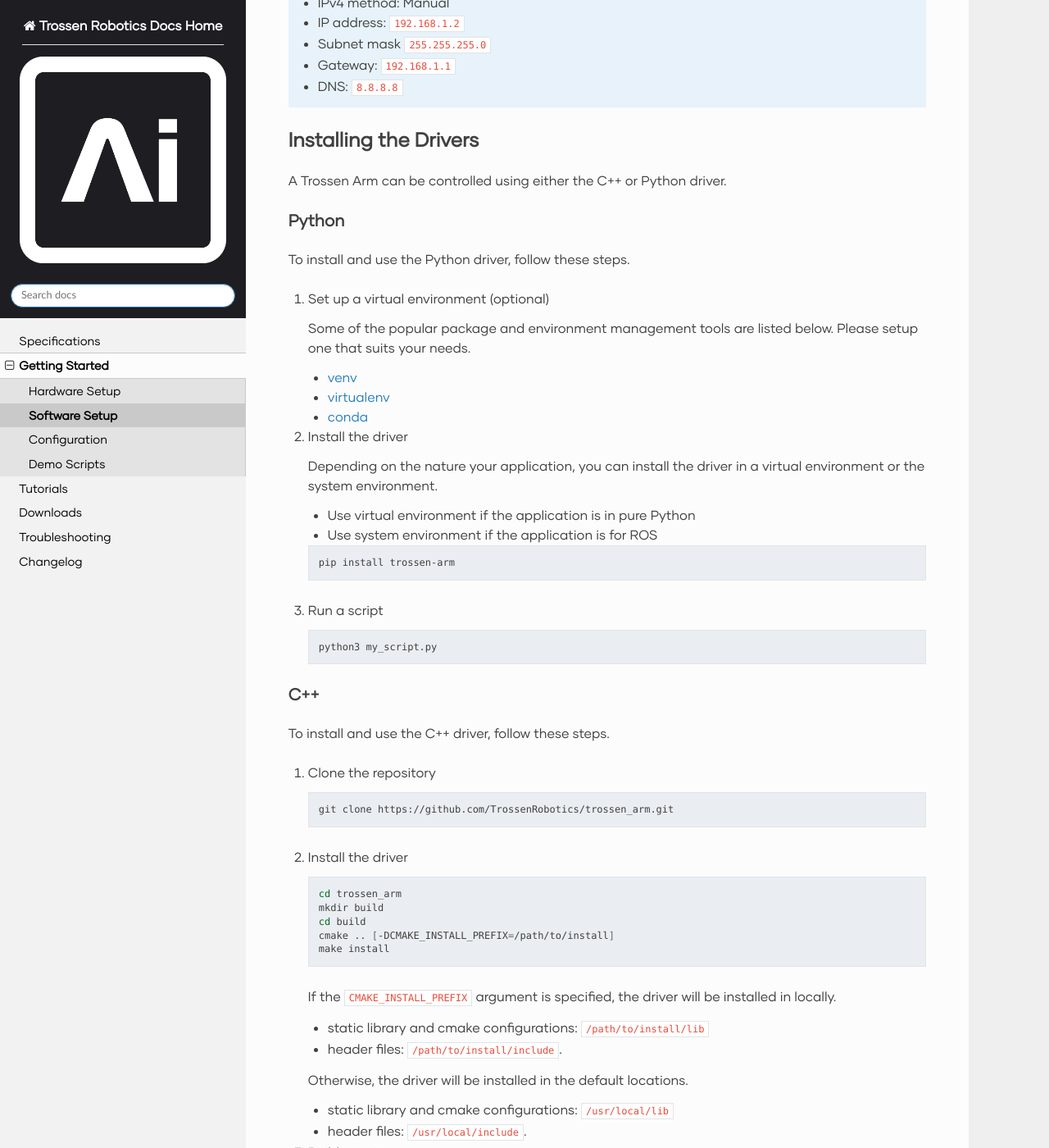
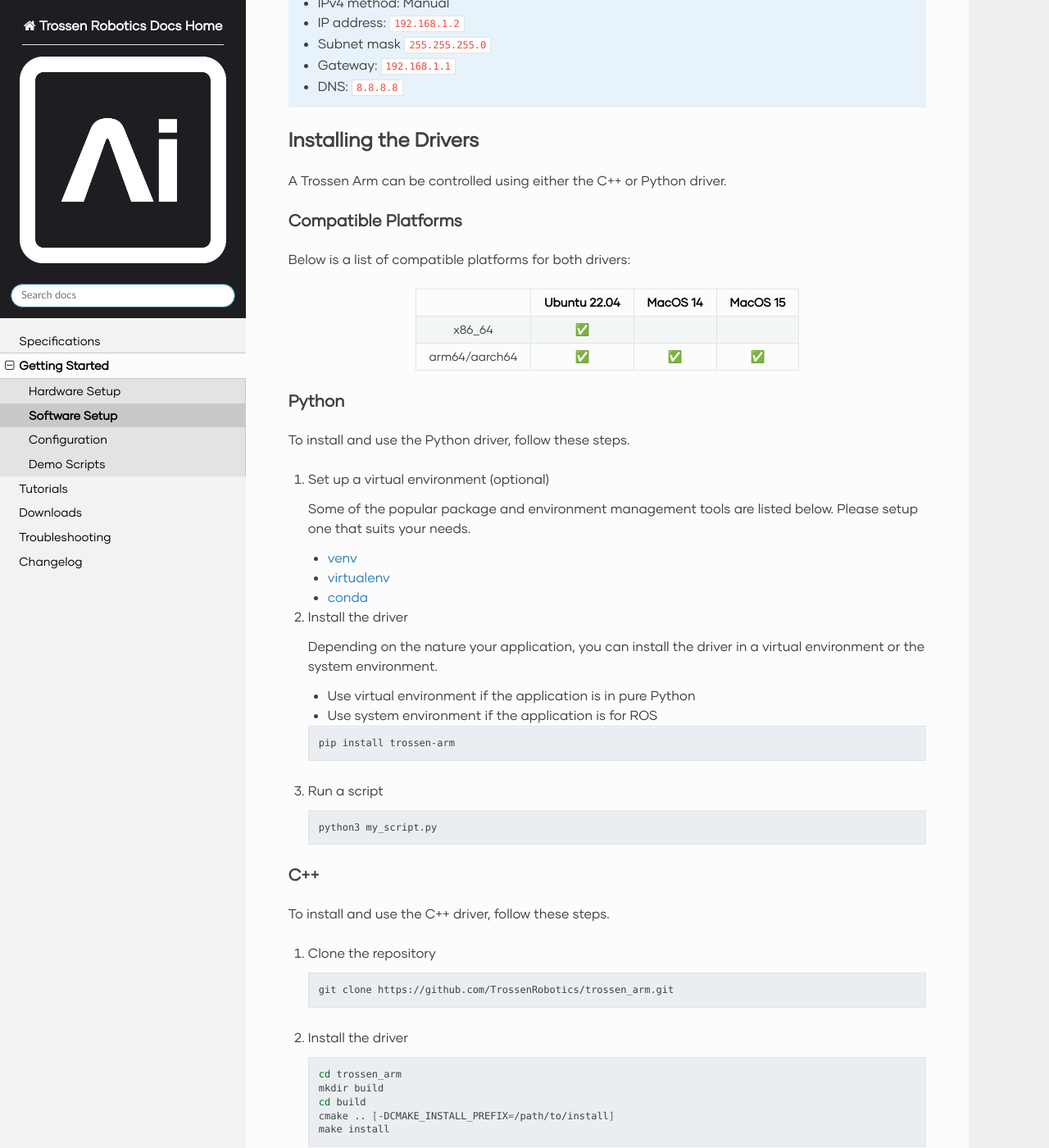
Before and after one commit to TrossenRobotics/trossen_arm, a Sphinx documentation site: the page built from docs/getting_started/software_setup.rst, in a window 1280 px wide and 1400 px high, scrolled down 676 px. Shown: the whole window at 82% size. Built offline with Sphinx 7.4.7 and the Read the Docs theme 3.1.0, drawn with Linux system fonts in a browser that asks for light colours; some web fonts are replaced; pages that are not in the unit, such as notebooks, are missing from menus.

Commit message:
Add platform compatibility table

```diff
--- a/docs/_static/tr_style.css
+++ b/docs/_static/tr_style.css
@@ -217,3 +217,8 @@ div.highlight {
 label.static-container:hover .static {
     opacity: 0;
 }
+
+/* centered-table class centers table cell contents */
+.centered-table td {
+    text-align: center;
+}
--- a/docs/getting_started/software_setup.rst
+++ b/docs/getting_started/software_setup.rst
@@ -34,6 +34,29 @@ Installing the Drivers
 ======================
 
 A Trossen Arm can be controlled using either the C++ or Python driver.
+
+Compatible Platforms
+--------------------
+
+Below is a list of compatible platforms for both drivers:
+
+.. list-table::
+    :align: center
+    :header-rows: 1
+    :class: centered-table
+
+    * -
+      - Ubuntu 22.04
+      - MacOS 14
+      - MacOS 15
+    * - x86_64
+      - ✅
+      -
+      -
+    * - arm64/aarch64
+      - ✅
+      - ✅
+      - ✅
 
 Python
 ------
```
